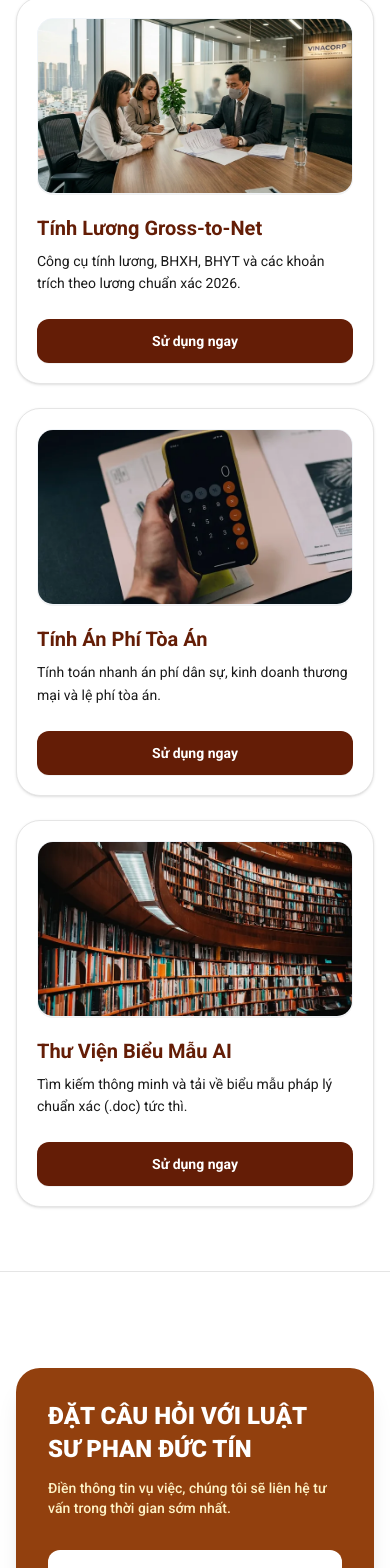
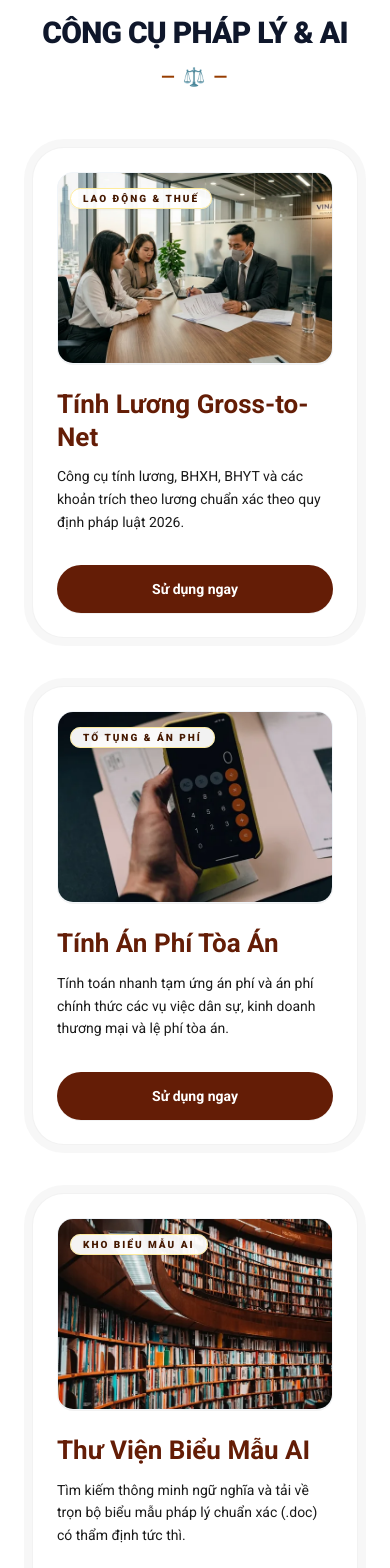
Before and after one commit to RexMcG/webluatductin, a Next.js app: page / in a window 390 px wide. Shown: the part 4694-6262 px from the top of the page. Built offline with nearby package versions, Linux system fonts and the light colour scheme; no server answers.

Commit message:
style: upgrade tools section to match grand wide card layout of practice areas

```diff
--- a/src/app/page.tsx
+++ b/src/app/page.tsx
@@ -259,7 +259,7 @@ export default function Home() {
       </section>
 
       {/* About Us & Why Choose Us */}
-      <section id="about-us" className="max-w-7xl mx-auto px-4 md:px-8 pt-12 md:pt-16 pb-16">
+      <section id="about-us" className="max-w-container-max mx-auto px-margin-mobile md:px-margin-desktop pt-12 md:pt-16 pb-16">
         <div className="flex flex-col gap-12">
           {/* About Us */}
           <div>
@@ -333,7 +333,7 @@ export default function Home() {
       </section>
 
       {/* Practice Areas Grid */}
-      <section className="max-w-7xl mx-auto px-4 md:px-8 py-14">
+      <section className="max-w-container-max mx-auto px-margin-mobile md:px-margin-desktop py-16">
         <div className="text-center mb-12 w-full flex flex-col items-center justify-center">
           <h2 className="text-3xl md:text-5xl font-black text-slate-900 font-sans leading-tight tracking-tight uppercase text-center mb-2">
             Lĩnh Vực Hoạt Động Mũi Nhọn
@@ -342,7 +342,7 @@ export default function Home() {
             <span className="tracking-widest font-bold text-lg">— ⚖️ —</span>
           </div>
         </div>
-        <div className="grid grid-cols-1 md:grid-cols-2 lg:grid-cols-3 gap-6 md:gap-8">
+        <div className="grid grid-cols-1 md:grid-cols-2 lg:grid-cols-3 gap-8 md:gap-10">
 
           {/* 1. Nội bộ doanh nghiệp */}
           <div className="bg-border-neutral/30 p-2 rounded-[2.5rem] transition-transform duration-700 ease-[cubic-bezier(0.32,0.72,0,1)] hover:scale-[0.98] group">
@@ -448,7 +448,7 @@ export default function Home() {
 
       {/* Featured Tools */}
       <section className="bg-surface-alt border-y border-border-neutral py-16">
-        <div className="max-w-7xl mx-auto px-4 md:px-8">
+        <div className="max-w-container-max mx-auto px-margin-mobile md:px-margin-desktop">
           <div className="text-center mb-12 w-full flex flex-col items-center justify-center">
             <h2 className="text-3xl md:text-5xl font-black text-slate-900 font-sans leading-tight tracking-tight uppercase text-center mb-2">
               Công Cụ Pháp Lý &amp; AI
@@ -457,10 +457,11 @@ export default function Home() {
               <span className="tracking-widest font-bold text-lg">— ⚖️ —</span>
             </div>
           </div>
-          <div className="grid grid-cols-1 md:grid-cols-3 gap-6 md:gap-8">
-            <Link href="/salary-calculator" className="bg-surface-main border border-border-neutral p-5 sm:p-6 hover:shadow-xl hover:border-amber-400 hover:-translate-y-1 shadow-sm transition-all rounded-3xl group flex flex-col justify-between cursor-pointer">
-              <div>
-                <div className="relative w-full h-44 rounded-2xl overflow-hidden mb-5 border border-slate-100 bg-slate-100 shadow-2xs">
+          <div className="grid grid-cols-1 md:grid-cols-2 lg:grid-cols-3 gap-8 md:gap-10">
+            {/* Tool 1 */}
+            <div className="bg-border-neutral/30 p-2 rounded-[2.5rem] transition-transform duration-700 ease-[cubic-bezier(0.32,0.72,0,1)] hover:scale-[0.98] group">
+              <div className="bg-surface-main shadow-[inset_0_1px_1px_rgba(255,255,255,0.8)] rounded-[calc(2.5rem-0.5rem)] p-6 sm:p-8 h-full flex flex-col border border-border-neutral/50">
+                <div className="relative w-full h-48 sm:h-52 rounded-2xl overflow-hidden mb-6 border border-slate-100 bg-slate-100 shadow-2xs">
                   <img
                     src="/img/card_labor.webp"
                     alt="Tính Lương Gross-to-Net"
@@ -469,18 +470,30 @@ export default function Home() {
                     loading="lazy"
                     className="w-full h-full object-cover group-hover:scale-105 transition-transform duration-500"
                   />
+                  <div className="absolute top-3 left-3">
+                    <span className="rounded-full px-3 py-1 bg-white/95 backdrop-blur-xs text-[10px] uppercase tracking-[0.2em] font-extrabold text-amber-950 border border-amber-200/80 shadow-xs">
+                      Lao động & Thuế
+                    </span>
                   </div>
-                <h3 className="font-headline-md text-xl font-bold text-primary mb-2 group-hover:text-[#641D06] transition-colors">Tính Lương Gross-to-Net</h3>
-                <p className="font-body-md text-text-secondary mb-6 text-sm leading-relaxed">Công cụ tính lương, BHXH, BHYT và các khoản trích theo lương chuẩn xác 2026.</p>
                 </div>
-              <div className="w-full bg-[#641D06] text-white h-11 rounded-xl font-bold group-hover:bg-black transition-colors text-center leading-[44px] text-sm shadow-2xs">
+                <h3 className="font-headline-lg text-[26px] sm:text-[28px] text-primary mb-3 leading-tight font-bold group-hover:text-[#641D06] transition-colors">
+                  Tính Lương Gross-to-Net
+                </h3>
+                <p className="font-body-md text-text-secondary leading-relaxed mb-8 flex-grow text-sm sm:text-base">
+                  Công cụ tính lương, BHXH, BHYT và các khoản trích theo lương chuẩn xác theo quy định pháp luật 2026.
+                </p>
+                <div className="mt-auto">
+                  <Link href="/salary-calculator" className="flex w-full items-center justify-center bg-[#641D06] hover:bg-black text-white rounded-full px-6 py-3.5 transition-colors font-bold text-sm sm:text-[15px] shadow-2xs text-center">
                     Sử dụng ngay
+                  </Link>
                 </div>
-            </Link>
+              </div>
+            </div>
 
-            <Link href="/court-fee-calculator" className="bg-surface-main border border-border-neutral p-5 sm:p-6 hover:shadow-xl hover:border-amber-400 hover:-translate-y-1 shadow-sm transition-all rounded-3xl group flex flex-col justify-between cursor-pointer">
-              <div>
-                <div className="relative w-full h-44 rounded-2xl overflow-hidden mb-5 border border-slate-100 bg-slate-100 shadow-2xs">
+            {/* Tool 2 */}
+            <div className="bg-border-neutral/30 p-2 rounded-[2.5rem] transition-transform duration-700 ease-[cubic-bezier(0.32,0.72,0,1)] hover:scale-[0.98] group">
+              <div className="bg-surface-main shadow-[inset_0_1px_1px_rgba(255,255,255,0.8)] rounded-[calc(2.5rem-0.5rem)] p-6 sm:p-8 h-full flex flex-col border border-border-neutral/50">
+                <div className="relative w-full h-48 sm:h-52 rounded-2xl overflow-hidden mb-6 border border-slate-100 bg-slate-100 shadow-2xs">
                   <img
                     src="/img/card_tool_calc.webp"
                     alt="Tính Án Phí Tòa Án"
@@ -489,18 +502,30 @@ export default function Home() {
                     loading="lazy"
                     className="w-full h-full object-cover group-hover:scale-105 transition-transform duration-500"
                   />
+                  <div className="absolute top-3 left-3">
+                    <span className="rounded-full px-3 py-1 bg-white/95 backdrop-blur-xs text-[10px] uppercase tracking-[0.2em] font-extrabold text-amber-950 border border-amber-200/80 shadow-xs">
+                      Tố tụng & Án phí
+                    </span>
                   </div>
-                <h3 className="font-headline-md text-xl font-bold text-primary mb-2 group-hover:text-[#641D06] transition-colors">Tính Án Phí Tòa Án</h3>
-                <p className="font-body-md text-text-secondary mb-6 text-sm leading-relaxed">Tính toán nhanh án phí dân sự, kinh doanh thương mại và lệ phí tòa án.</p>
                 </div>
-              <div className="w-full bg-[#641D06] text-white h-11 rounded-xl font-bold group-hover:bg-black transition-colors text-center leading-[44px] text-sm shadow-2xs">
+                <h3 className="font-headline-lg text-[26px] sm:text-[28px] text-primary mb-3 leading-tight font-bold group-hover:text-[#641D06] transition-colors">
+                  Tính Án Phí Tòa Án
+                </h3>
+                <p className="font-body-md text-text-secondary leading-relaxed mb-8 flex-grow text-sm sm:text-base">
+                  Tính toán nhanh tạm ứng án phí và án phí chính thức các vụ việc dân sự, kinh doanh thương mại và lệ phí tòa án.
+                </p>
+                <div className="mt-auto">
+                  <Link href="/court-fee-calculator" className="flex w-full items-center justify-center bg-[#641D06] hover:bg-black text-white rounded-full px-6 py-3.5 transition-colors font-bold text-sm sm:text-[15px] shadow-2xs text-center">
                     Sử dụng ngay
+                  </Link>
                 </div>
-            </Link>
+              </div>
+            </div>
 
-            <Link href="/ai-form-library" className="bg-surface-main border border-border-neutral p-5 sm:p-6 hover:shadow-xl hover:border-amber-400 hover:-translate-y-1 shadow-sm transition-all rounded-3xl group flex flex-col justify-between cursor-pointer">
-              <div>
-                <div className="relative w-full h-44 rounded-2xl overflow-hidden mb-5 border border-slate-100 bg-slate-100 shadow-2xs">
+            {/* Tool 3 */}
+            <div className="bg-border-neutral/30 p-2 rounded-[2.5rem] transition-transform duration-700 ease-[cubic-bezier(0.32,0.72,0,1)] hover:scale-[0.98] group">
+              <div className="bg-surface-main shadow-[inset_0_1px_1px_rgba(255,255,255,0.8)] rounded-[calc(2.5rem-0.5rem)] p-6 sm:p-8 h-full flex flex-col border border-border-neutral/50">
+                <div className="relative w-full h-48 sm:h-52 rounded-2xl overflow-hidden mb-6 border border-slate-100 bg-slate-100 shadow-2xs">
                   <img
                     src="/img/card_tool_forms.webp"
                     alt="Thư Viện Biểu Mẫu AI"
@@ -509,21 +534,31 @@ export default function Home() {
                     loading="lazy"
                     className="w-full h-full object-cover group-hover:scale-105 transition-transform duration-500"
                   />
+                  <div className="absolute top-3 left-3">
+                    <span className="rounded-full px-3 py-1 bg-white/95 backdrop-blur-xs text-[10px] uppercase tracking-[0.2em] font-extrabold text-amber-950 border border-amber-200/80 shadow-xs">
+                      Kho biểu mẫu AI
+                    </span>
                   </div>
-                <h3 className="font-headline-md text-xl font-bold text-primary mb-2 group-hover:text-[#641D06] transition-colors">Thư Viện Biểu Mẫu AI</h3>
-                <p className="font-body-md text-text-secondary mb-6 text-sm leading-relaxed">Tìm kiếm thông minh và tải về biểu mẫu pháp lý chuẩn xác (.doc) tức thì.</p>
                 </div>
-              <div className="w-full bg-[#641D06] text-white h-11 rounded-xl font-bold group-hover:bg-black transition-colors text-center leading-[44px] text-sm shadow-2xs">
+                <h3 className="font-headline-lg text-[26px] sm:text-[28px] text-primary mb-3 leading-tight font-bold group-hover:text-[#641D06] transition-colors">
+                  Thư Viện Biểu Mẫu AI
+                </h3>
+                <p className="font-body-md text-text-secondary leading-relaxed mb-8 flex-grow text-sm sm:text-base">
+                  Tìm kiếm thông minh ngữ nghĩa và tải về trọn bộ biểu mẫu pháp lý chuẩn xác (.doc) có thẩm định tức thì.
+                </p>
+                <div className="mt-auto">
+                  <Link href="/ai-form-library" className="flex w-full items-center justify-center bg-[#641D06] hover:bg-black text-white rounded-full px-6 py-3.5 transition-colors font-bold text-sm sm:text-[15px] shadow-2xs text-center">
                     Sử dụng ngay
-              </div>
                   </Link>
                 </div>
               </div>
+            </div>
+
+          </div>
+        </div>
       </section>
-
-      {/* Consultation Form & FAQ */}
-      <section className="max-w-7xl mx-auto px-4 md:px-8 py-16 my-8">
-        <div className="grid grid-cols-1 lg:grid-cols-2 gap-8 items-start">
+      <section className="max-w-container-max mx-auto px-margin-mobile md:px-margin-desktop py-16 my-8">
+        <div className="grid grid-cols-1 lg:grid-cols-2 gap-8 md:gap-10 items-start">
 
           {/* Consultation Form (Left) */}
           <div className="bg-[#92400e] p-8 md:p-12 text-white h-full flex flex-col justify-center rounded-3xl shadow-xl">
@@ -696,7 +731,7 @@ export default function Home() {
       </section>
 
       {/* Expert Attorneys */}
-      <section className="max-w-7xl mx-auto px-4 md:px-8 py-14">
+      <section className="max-w-container-max mx-auto px-margin-mobile md:px-margin-desktop py-14">
         <div className="text-center mb-12 w-full flex flex-col items-center justify-center">
           <h2 className="text-3xl md:text-5xl font-black text-slate-900 font-sans leading-tight tracking-tight uppercase text-center mb-2">
             Đội Ngũ Luật Sư Điều Hành
```
Lines whose indentation alone changed are shown as unchanged.
